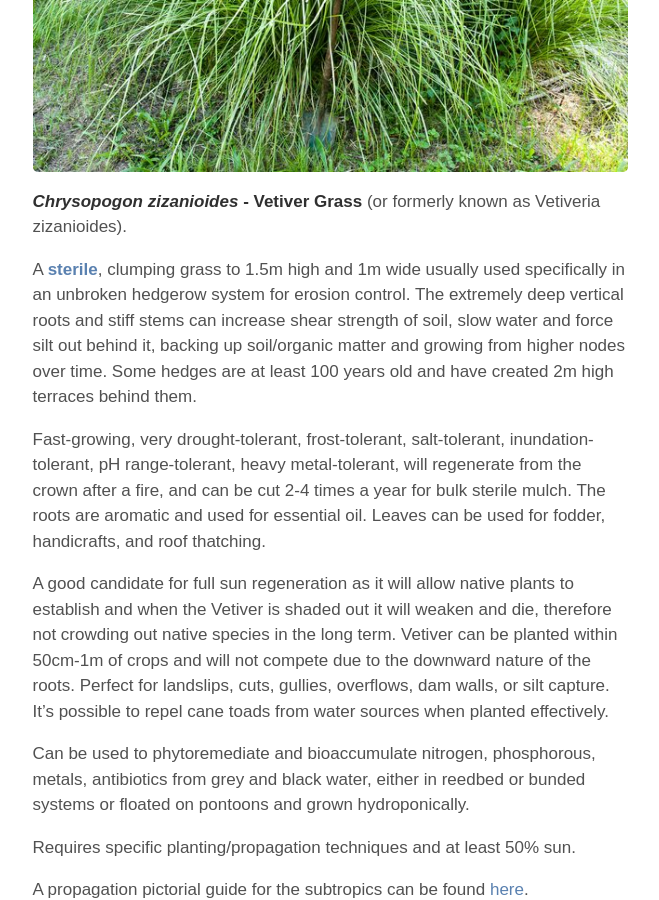
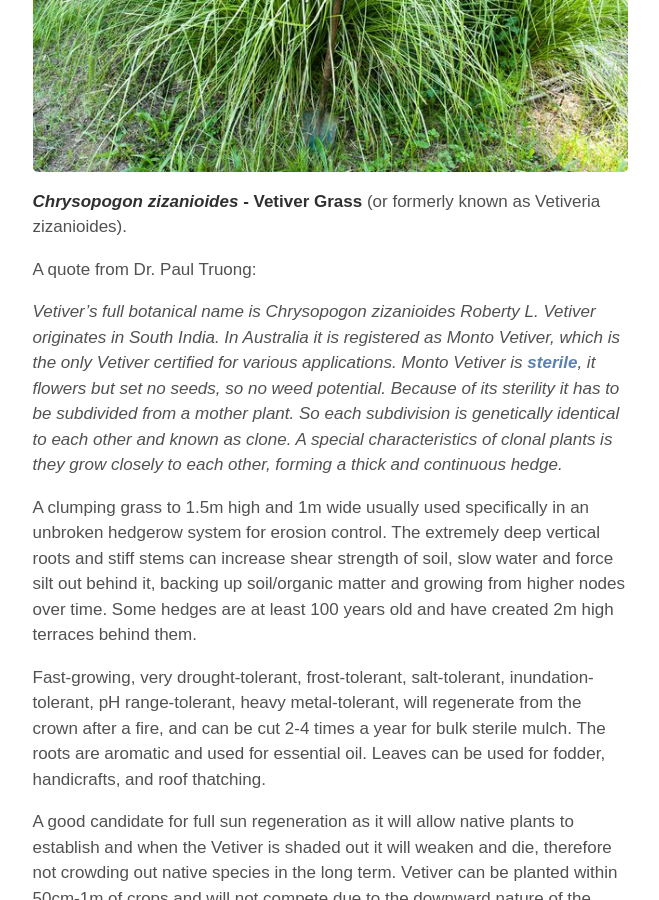
Before and after one commit to Tr33mo/tr33mo.github.io, a Jekyll site: the page built from why.md, in a window 1280 px wide and 900 px high, scrolled down 548 px. Shown: the whole window, without its empty margins (310-969 px from the left). Built offline with Jekyll 4.4.1, drawn with Linux system fonts in a browser that asks for light colours.

Commit message:
Update why.md

```diff
--- a/why.md
+++ b/why.md
@@ -13,7 +13,11 @@ ___
 
 ***Chrysopogon zizanioides* - Vetiver Grass** (or formerly known as Vetiveria zizanioides).
 
-A [**sterile**](http://www.vetiver.org/AUS_weediness.pdf), clumping grass to 1.5m high and 1m wide usually used specifically in an unbroken hedgerow system for erosion control. The extremely deep vertical roots and stiff stems can increase shear strength of soil, slow water and force silt out behind it, backing up soil/organic matter and growing from higher nodes over time. Some hedges are at least 100 years old and have created 2m high terraces behind them.
+A quote from Dr. Paul Truong:
+
+*Vetiver's full botanical name is Chrysopogon zizanioides Roberty L. Vetiver originates in South India. In Australia it is registered as Monto Vetiver, which is the only Vetiver certified for various applications. Monto Vetiver is [**sterile**](http://www.vetiver.org/AUS_weediness.pdf), it flowers but set no seeds, so no weed potential. Because of its sterility it has to be subdivided from a mother plant. So each subdivision is genetically identical to each other and known as clone. A special characteristics of clonal plants is they grow closely to each other, forming a thick and continuous hedge.*
+
+A clumping grass to 1.5m high and 1m wide usually used specifically in an unbroken hedgerow system for erosion control. The extremely deep vertical roots and stiff stems can increase shear strength of soil, slow water and force silt out behind it, backing up soil/organic matter and growing from higher nodes over time. Some hedges are at least 100 years old and have created 2m high terraces behind them.
 
 Fast-growing, very drought-tolerant, frost-tolerant, salt-tolerant, inundation-tolerant, pH range-tolerant, heavy metal-tolerant, will regenerate from the crown after a fire, and can be cut 2-4 times a year for bulk sterile mulch. The roots are aromatic and used for essential oil. Leaves can be used for fodder, handicrafts, and roof thatching.
 
```
